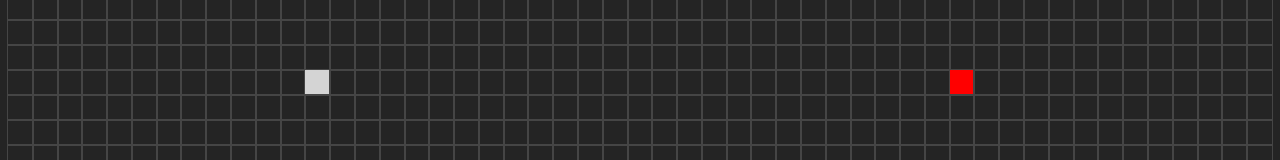
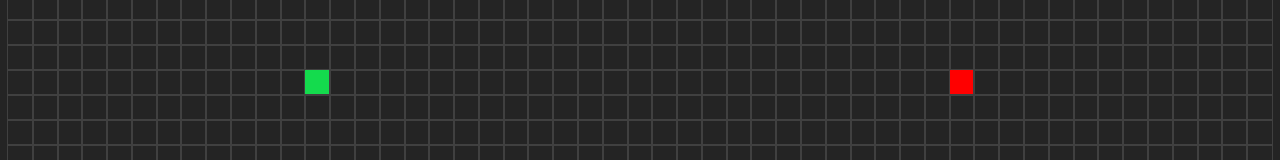
Before and after one commit to Gunnar50/pathfinding-visualiser-ts, a React (Vite) app: page / in a window 1280 px wide. Shown: the part 212-372 px from the top of the page. Built offline with nearby package versions, Linux system fonts and the light colour scheme.

Commit message:
refractor colours

```diff
--- a/src/index.css
+++ b/src/index.css
@@ -7,11 +7,20 @@
 	color: rgba(255, 255, 255, 0.87);
 	background-color: #242424;
 
-	--clr-start-node: hsl(0, 0%, 83%);
+	--clr-start-node: hsl(137, 83%, 47%);
 	--clr-target-node: hsl(0, 100%, 50%);
-	--clr-wall-node: hsl(199, 67%, 60%);
-	--clr-visited-node: hsla(176, 100%, 24%, 0.721);
+	--clr-wall-node: hsla(184, 59%, 61%, 0.797);
 
-	--clr-node-outline: hsl(0, 0%, 27%);
-	--clr-node-shortest-path: hsl(60, 100%, 71%);
+	--clr-node-outline: hsl(0, 0%, 25%);
+	--clr-node-shortest-path: hsl(60, 100%, 63%);
+	--clr-node-shortest-path1: hsla(287, 90%, 51%, 0.953);
+
+	--clr-node-shortest-path: hsl(35, 100%, 60%);
+	--clr-node-shortest-path1: hsl(60, 100%, 63%);
+
+	--clr-visited-node: hsla(188, 100%, 43%, 0.75);
+	--clr-visited-start: hsla(210, 100%, 50%, 0.75);
+	--clr-visited-mid: hsla(270, 53%, 44%, 0.746);
+	--clr-visited-end: hsla(184, 59%, 61%, 0.797);
+	--clr-visited-end: hsla(270, 100%, 72%, 0.719);
 }
```
